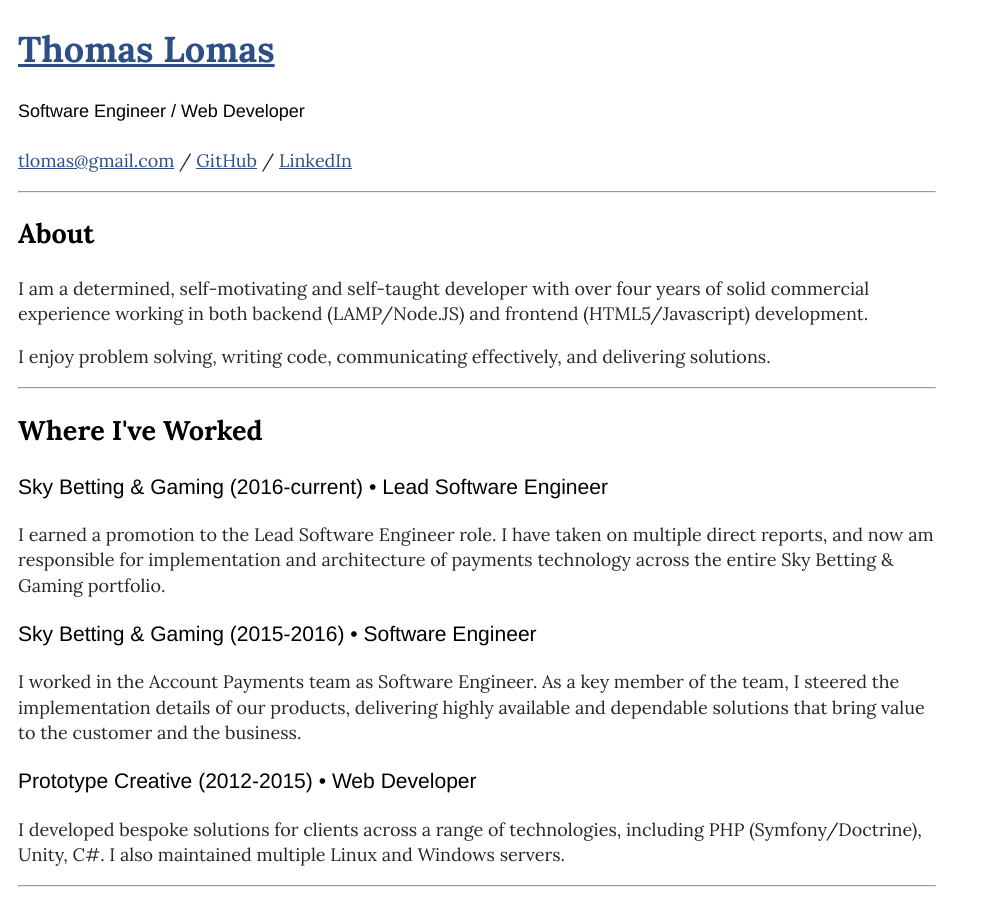
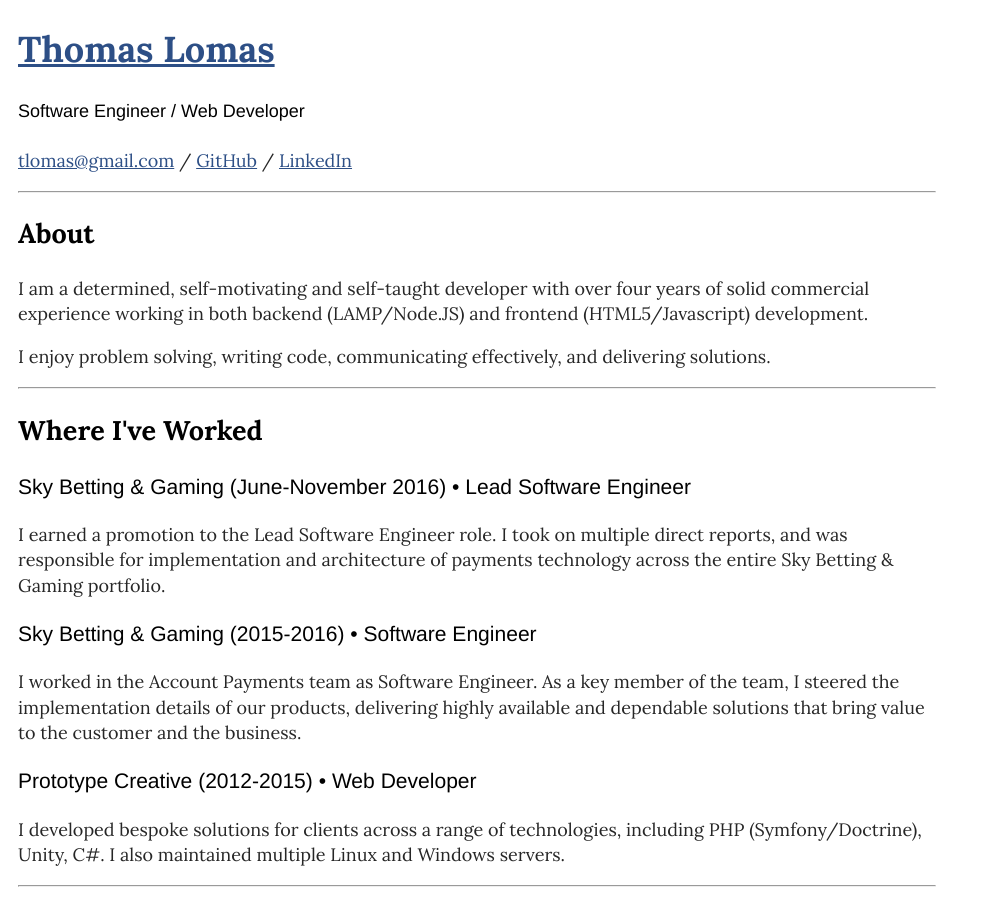
Before and after one commit to ThomasLomas/thomaslomas.github.io, a Jekyll site: the page built from index.html, in a window 1280 px wide and 900 px high. Shown: the whole window, without its empty margins (0-981 px from the left). Built offline with Jekyll 4.4.1, drawn with Linux system fonts in a browser that asks for light colours.

Commit message:
Change SBG Lead job

```diff
--- a/index.html
+++ b/index.html
@@ -10,8 +10,8 @@
 <hr />
 
 <h2>Where I've Worked</h2>
-<h3>Sky Betting &amp; Gaming (2016-current) &bull; Lead Software Engineer</h3>
-<p>I earned a promotion to the Lead Software Engineer role. I have taken on multiple direct reports, and now am responsible for implementation and architecture of payments technology across the entire Sky Betting &amp; Gaming portfolio.</p>
+<h3>Sky Betting &amp; Gaming (June-November 2016) &bull; Lead Software Engineer</h3>
+<p>I earned a promotion to the Lead Software Engineer role. I took on multiple direct reports, and was responsible for implementation and architecture of payments technology across the entire Sky Betting &amp; Gaming portfolio.</p>
 
 <h3>Sky Betting &amp; Gaming (2015-2016) &bull; Software Engineer</h3>
 <p>I worked in the Account Payments team as Software Engineer. As a key member of the team, I steered the implementation details of our products, delivering highly available and dependable solutions that bring value to the customer and the business.</p>
```
